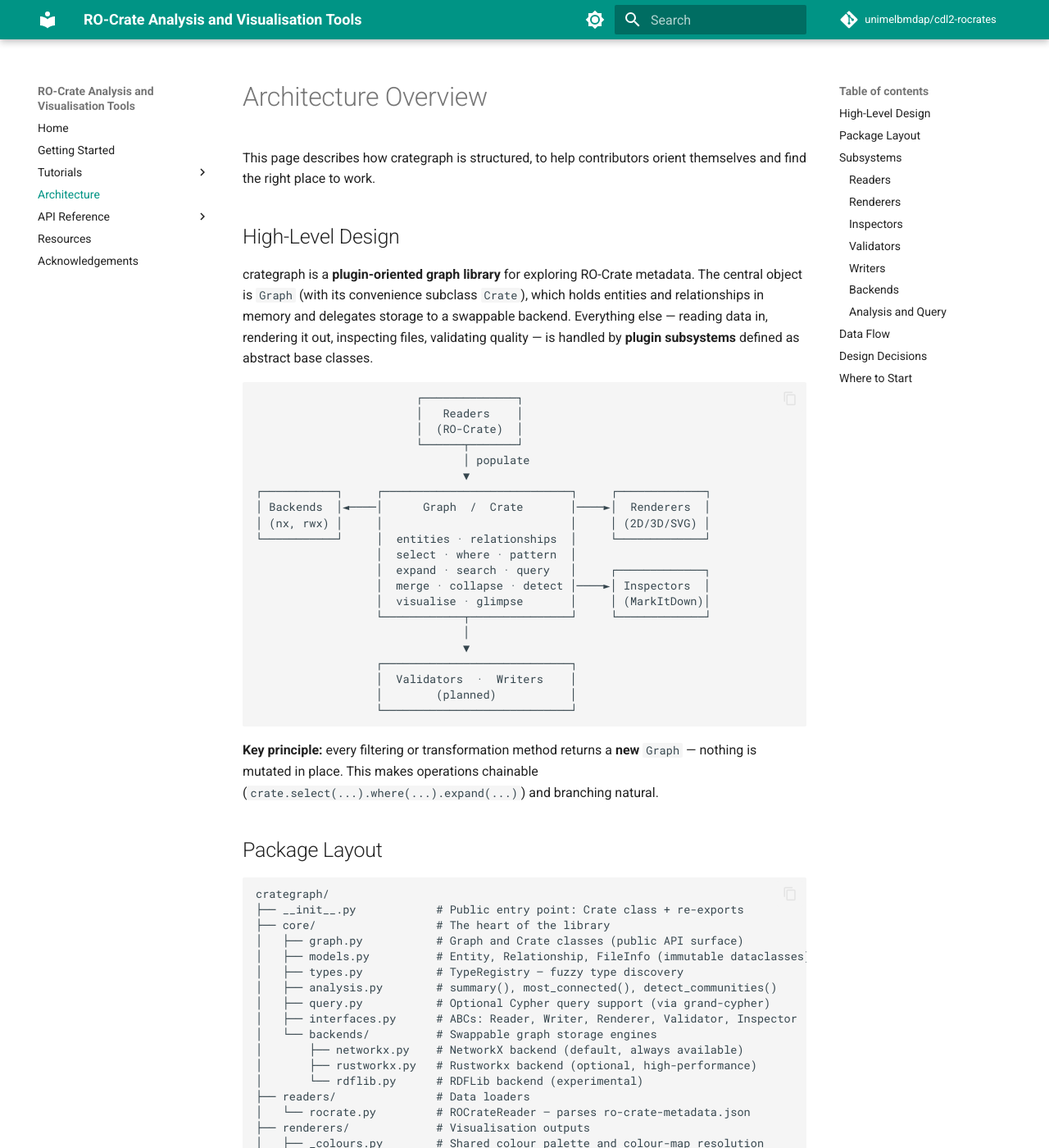
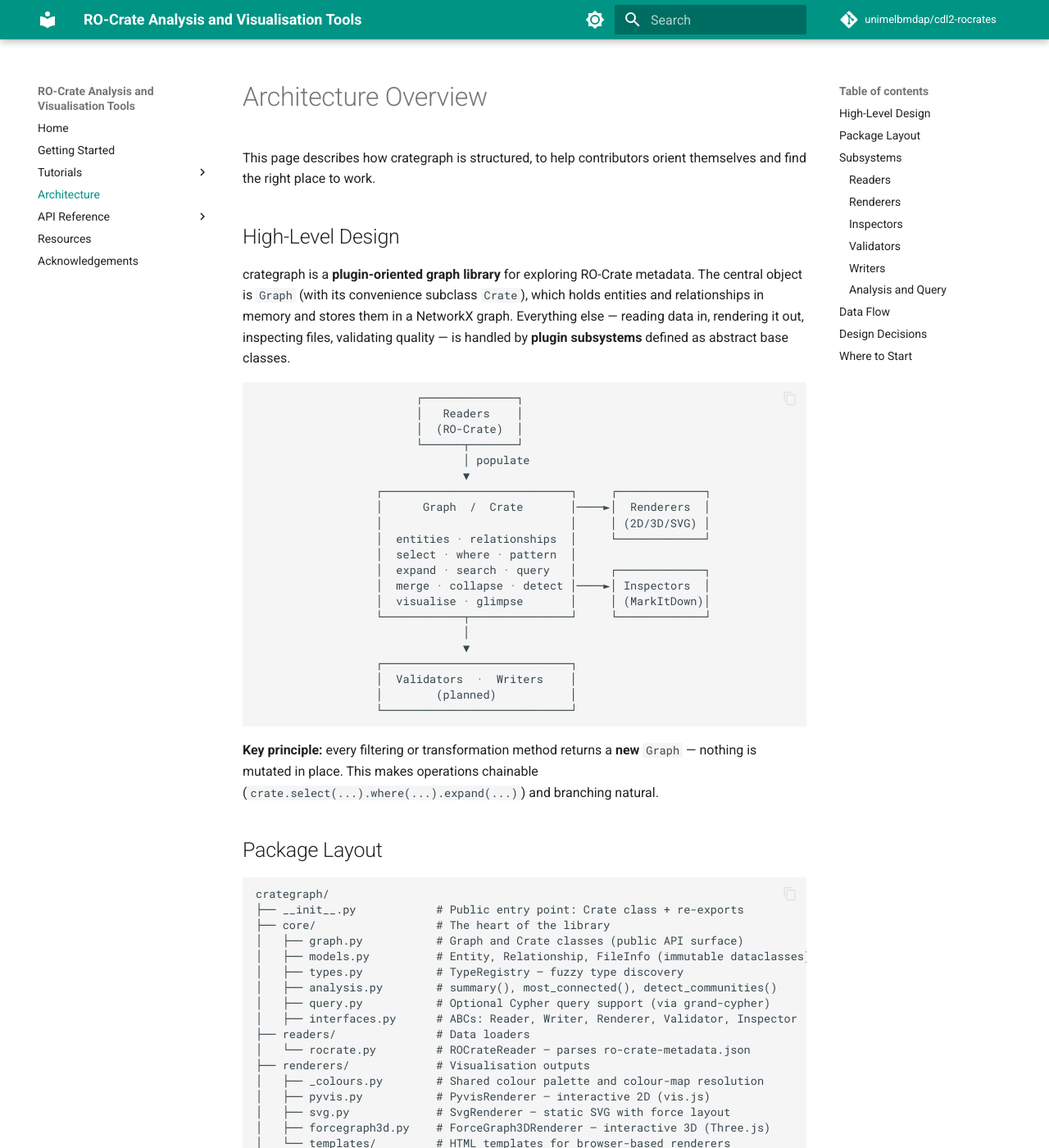
Before and after one commit to unimelbmdap/cdl2-rocrates, an MkDocs documentation site: the page built from docs/architecture.md, in a window 1280 px wide and 1400 px high. Shown: the whole window at 82% size. Built offline with MkDocs 1.6.1 and Material for MkDocs 9.7.7, drawn with Linux system fonts in a browser that asks for light colours; comment, search, counter and statistics services are not loaded; some of the changed text lies outside the part shown.

Commit message:
docs: update architecture docs for backend removal, add roadmap entry for future abstraction

````diff
--- a/docs/architecture.md
+++ b/docs/architecture.md
@@ -4,7 +4,7 @@ This page describes how crategraph is structured, to help contributors orient th
 
 ## High-Level Design
 
-crategraph is a **plugin-oriented graph library** for exploring RO-Crate metadata. The central object is `Graph` (with its convenience subclass `Crate`), which holds entities and relationships in memory and delegates storage to a swappable backend. Everything else — reading data in, rendering it out, inspecting files, validating quality — is handled by **plugin subsystems** defined as abstract base classes.
+crategraph is a **plugin-oriented graph library** for exploring RO-Crate metadata. The central object is `Graph` (with its convenience subclass `Crate`), which holds entities and relationships in memory and stores them in a NetworkX graph. Everything else — reading data in, rendering it out, inspecting files, validating quality — is handled by **plugin subsystems** defined as abstract base classes.
 
 ```
                         ┌──────────────┐
@@ -13,10 +13,10 @@ crategraph is a **plugin-oriented graph library** for exploring RO-Crate metadat
                         └──────┬───────┘
                                │ populate
                                ▼
-┌───────────┐     ┌────────────────────────────┐     ┌─────────────┐
-│ Backends  │◄────│      Graph  /  Crate       │────►│  Renderers  │
-│ (nx, rwx) │     │                            │     │ (2D/3D/SVG) │
-└───────────┘     │  entities · relationships  │     └─────────────┘
+                  ┌────────────────────────────┐     ┌─────────────┐
+                  │      Graph  /  Crate       │────►│  Renderers  │
+                  │                            │     │ (2D/3D/SVG) │
+                  │  entities · relationships  │     └─────────────┘
                   │  select · where · pattern  │
                   │  expand · search · query   │     ┌─────────────┐
                   │  merge · collapse · detect │────►│ Inspectors  │
@@ -44,10 +44,6 @@ crategraph/
 │   ├── analysis.py        # summary(), most_connected(), detect_communities()
 │   ├── query.py           # Optional Cypher query support (via grand-cypher)
 │   ├── interfaces.py      # ABCs: Reader, Writer, Renderer, Validator, Inspector
-│   └── backends/          # Swappable graph storage engines
-│       ├── networkx.py    # NetworkX backend (default, always available)
-│       ├── rustworkx.py   # Rustworkx backend (optional, high-performance)
-│       └── rdflib.py      # RDFLib backend (experimental)
 ├── readers/               # Data loaders
 │   └── rocrate.py         # ROCrateReader — parses ro-crate-metadata.json
 ├── renderers/             # Visualisation outputs
@@ -129,18 +125,6 @@ Writers serialise a `Graph` to an external format.
 
 **Contribution ideas:** JSON-LD export, GEXF export, CSV/tabular export, Neo4j import format.
 
-### Backends
-
-**ABC:** `GraphBackend` — `add_node()`, `add_edge()`, `has_node()`, `successors()`, `predecessors()`, `subgraph()`
-
-Backends provide the underlying graph storage engine. The public API is identical regardless of which backend is active.
-
-**Current implementations:**
-
-- `NetworkXBackend` (`core/backends/networkx.py`) — wraps `nx.MultiDiGraph`. Default, always available. Handles tens of thousands of nodes comfortably.
-- `RustworkxBackend` (`core/backends/rustworkx.py`) — wraps `rx.PyDiGraph`. Optional high-performance alternative. Maintains an internal `_id_to_index` mapping since rustworkx uses integer indices.
-- `RDFLibBackend` (`core/backends/rdflib.py`) — experimental and incomplete.
-
 ### Analysis and Query
 
 These modules live in `core/` and extend `Graph` with analytical capabilities:
@@ -172,6 +156,5 @@ For the rationale behind key architectural choices — why NetworkX over RDFLib,
 | Add a file inspector                | `core/interfaces.py:Inspector`, then `inspectors/markitdown.py` |
 | Implement validation                | `core/interfaces.py:Validator` and `core/models.py:ValidationReport` |
 | Add an export format                | `core/interfaces.py:Writer`                               |
-| Improve graph performance           | `core/backends/` — implement or optimise a `GraphBackend` |
 | Add analytical features             | `core/analysis.py` and `core/graph.py`                    |
 | Work on query support               | `core/query.py`                                           |
````
Also changed, not shown: other parts of docs/architecture.md (+1 -1 lines), AGENTS.md (+1 -1 lines), design/api-design.md (+2 -4 lines), design/decisions.md (+5 -7 lines), design/roadmap.md (+20 -0 lines).
